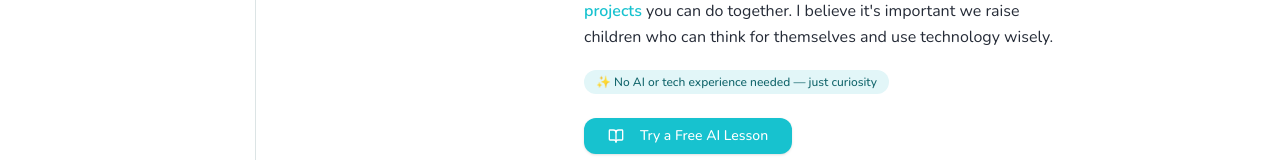
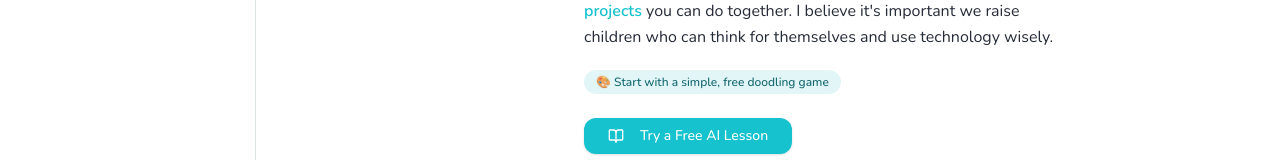
Before and after one commit to ai-nibbler/ainibbler, a React (Vite) app: page /Home in a window 1280 px wide. Shown: the part 556-716 px from the top of the page. Built offline with nearby package versions, Linux system fonts and the light colour scheme; no server answers.

Commit message:
File changes

```diff
--- a/src/pages/Home.jsx
+++ b/src/pages/Home.jsx
@@ -36,7 +36,7 @@ export default function Home() {
 
             <div className="flex flex-wrap gap-3 mt-5">
               <span className="inline-flex items-center px-3 py-1 rounded-full bg-accent text-accent-foreground text-xs font-medium">
-                ✨ No AI or tech experience needed — just curiosity
+                🎨 Start with a simple, free doodling game
               </span>
             </div>
 
```
